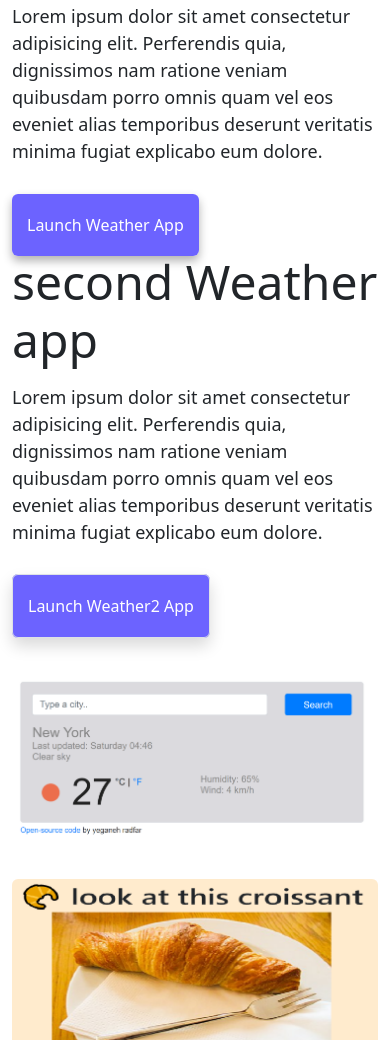
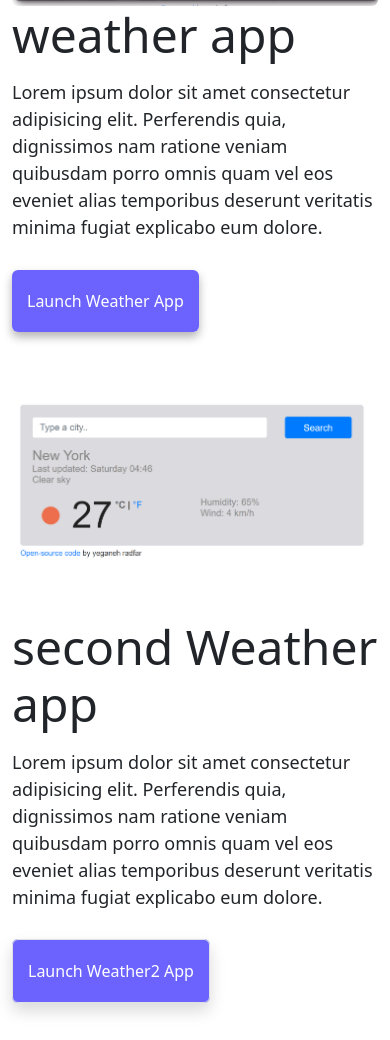
Before and after one commit to yeganehradfar/self-introduction, a plain HTML site: page index.html in a window 390 px wide. Shown: the part 960-2000 px from the top of the page. Drawn offline with nearby package versions, Linux system fonts and the light colour scheme.

Commit message:
used  media query

```diff
--- a/index.html
+++ b/index.html
@@ -44,16 +44,21 @@
       <div class="container mt-5">
         <div class="row">
           <div class="col-md-6">
-            <img src="images/weather.png" alt="weather" class="img-fluid rounded" width="600" >
+            <img src="images/weather.png" alt="weather" class="img-fluid rounded mediaup" width="600" >
           </div>
+          <!-- </div> -->
+
           <div class="col-md-6">
            <h2 class="mb-3">weather app</h2>
             <p >
               Lorem ipsum dolor sit amet consectetur adipisicing elit. Perferendis quia, dignissimos nam ratione veniam quibusdam porro omnis quam vel eos eveniet alias temporibus deserunt veritatis minima fugiat explicabo eum dolore.</p>
               <div class="mt-5">
               <a href="#" title="take a look" class="primary-link rounded" target="_blank">Launch weather App</a>
-            </div>
+              </div>
           </div>
+          </div>
+
+          <div class="row secondpic">
           <div class="col-md-6">
             <h2 class="mb-3 mt-3"> second Weather app</h2>
             <p>
@@ -61,12 +66,14 @@
               <div class="mb-5 mt-5">
               <a href="#" title="take a look" class="primary-link border  rounded shadow  " target="_blank">Launch weather2 App</a>
             </div>
-            </div>
-          <div class="col-md-6">
-            <img src="images/weather2.png" alt="weather" class="img-fluid rounded" width="600" >
           </div>
           <div class="col-md-6">
-            <img src="images/croissant.png" alt="croissant" class="img-fluid rounded" width="600" >
+            <img src="images/weather2.png" alt="weather" class="img-fluid rounded mediaup" width="600" >
+          </div>
+          </div>
+          <div class="row ">
+          <div class="col-md-6">
+            <img src="images/croissant.png" alt="croissant" class="img-fluid rounded mediaup" width="600" >
           </div>
           <div class="col-md-6">
             <h2 class="mb-3">croissant app</h2>
@@ -80,6 +87,7 @@
               <a href="#" title="take a look" class="primary-link" target="_blank">Launch croissant App</a>
         </div>
       </div>
+          </div>
       </div>
       </div>
 </body>
--- a/src/style.css
+++ b/src/style.css
@@ -55,3 +55,15 @@
   .margin {
     margin-top: 100px;
   }
+@media (max-width:1200px) {
+  .mediaup{
+    margin-top: 76px;
+  }
+
+}
+@media (max-width:750px) {
+  .secondpic{
+    flex-direction: column-reverse;
+  }
+
+}
```
